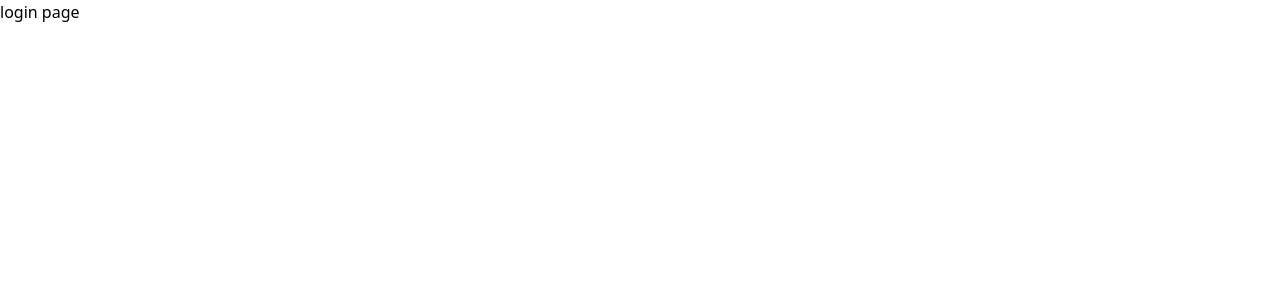
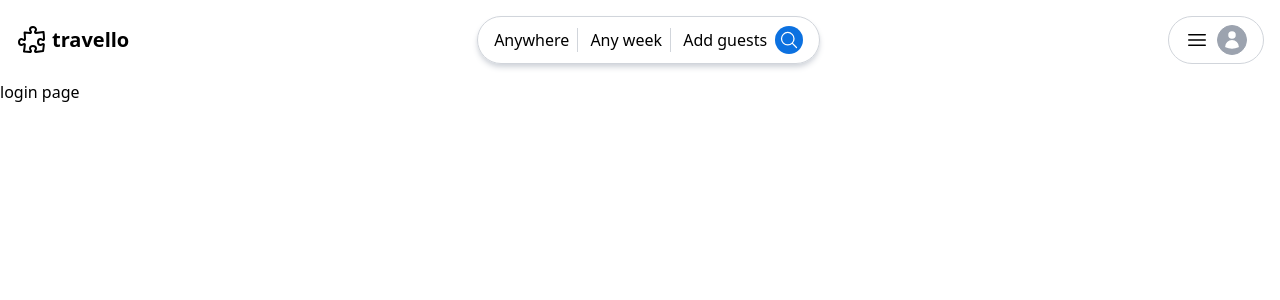
Before and after one commit to raiyan22/travello, a React (Vite) app in the folder client/: page /login in a window 1280 px wide. Shown: the top 300 px of the page. Built offline with nearby package versions, Linux system fonts and the light colour scheme.

Commit message:
added Layout comp as template

```diff
--- a/client/src/App.jsx
+++ b/client/src/App.jsx
@@ -3,13 +3,16 @@
 import { Route, Routes } from 'react-router-dom'
 import IndexPage from './pages/IndexPage.jsx'
 import LoginPage from './pages/LoginPage.jsx'
+import Layout from './components/Layout.jsx'
 
 function App() {
 
   return (
     <Routes>
-      <Route index element={<IndexPage />} />
-      <Route path="/login" element={<LoginPage />} />
+      <Route path="/" element={<Layout />} >
+        <Route index element={<IndexPage />} />
+        <Route path="/login" element={<LoginPage />} />
+      </Route>
     </Routes>
   )
 }
--- /dev/null
+++ b/client/src/components/Layout.jsx
@@ -0,0 +1,12 @@
+
+import Header from "./Header";
+import { Outlet } from "react-router-dom";
+
+export default function Layout() {
+    return (
+        <div>
+            <Header/>
+            <Outlet/>
+        </div>
+    );
+}
--- a/client/src/pages/IndexPage.jsx
+++ b/client/src/pages/IndexPage.jsx
@@ -1,10 +1,7 @@
-import { Link } from "react-router-dom";
-import Header from "../components/Header";
 
 export default function IndexPage() {
   return (
     <div>
-      <Header />
     </div>
   );
 }
--- a/client/src/pages/LoginPage.jsx
+++ b/client/src/pages/LoginPage.jsx
@@ -1,3 +1,4 @@
+
 export default function LoginPage() {
     return 'login page';
 }
```
